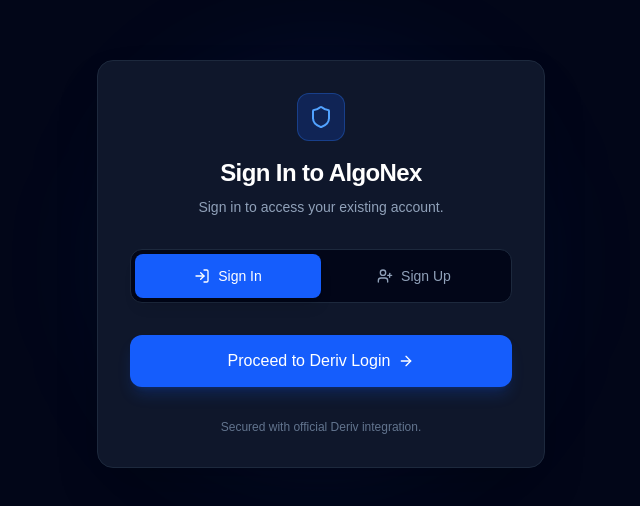
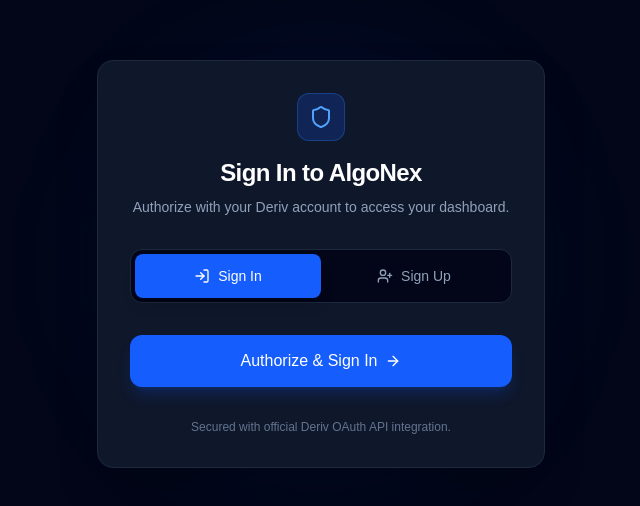
Before and after one commit to Kabatabrian5/deriv-trading-app, a Next.js app: page /auth in a window 1280 px wide. Shown: the part 136-642 px from the top of the page, without its empty margins (319-959 px from the left). Built offline with nearby package versions, Linux system fonts and the light colour scheme.

Commit message:
Fix sign in to use OAuth redirect flow back to app

```diff
--- a/src/app/auth/page.tsx
+++ b/src/app/auth/page.tsx
@@ -11,8 +11,10 @@
       // Redirect to Deriv Sign Up page
       window.location.href = 'https://home.deriv.com/dashboard/signup?residence=ke';
     } else {
-      // Redirect directly to the Deriv Login page
-      window.location.href = 'https://home.deriv.me/dashboard/login';
+      // Redirect to Deriv OAuth authorize endpoint so it successfully redirects back to your site (/app)
+      const APP_ID = '34668T5a68zUtQACHU0u5';
+      const REDIRECT_URL = 'https://deriv-trading-app.vercel.app/app';
+      window.location.href = `https://oauth.deriv.com/oauth2/authorize?app_id=${APP_ID}&redirect_uri=${REDIRECT_URL}`;
     }
   };
 
@@ -33,7 +35,7 @@
           <p className="text-slate-400 text-sm mt-2">
             {isSignUp
               ? 'Register a new account on Derivs platform.'
-              : 'Sign in to access your existing account.'}
+              : 'Authorize with your Deriv account to access your dashboard.'}
           </p>
         </div>
 
@@ -63,14 +65,14 @@
             onClick={handleAction}
             className="w-full bg-blue-600 hover:bg-blue-500 text-white font-medium py-3.5 px-4 rounded-xl transition-all shadow-lg shadow-blue-600/20 flex items-center justify-center gap-2 group"
           >
-            <span>{isSignUp ? 'Proceed to Deriv Sign Up' : 'Proceed to Deriv Login'}</span>
+            <span>{isSignUp ? 'Proceed to Deriv Sign Up' : 'Authorize & Sign In'}</span>
             <ArrowRight className="w-4 h-4 group-hover:translate-x-1 transition-transform" />
           </button>
         </div>
 
         {/* Footer info */}
         <p className="text-center text-xs text-slate-500 mt-8">
-          Secured with official Deriv integration.
+          Secured with official Deriv OAuth API integration.
         </p>
       </div>
     </div>
```
